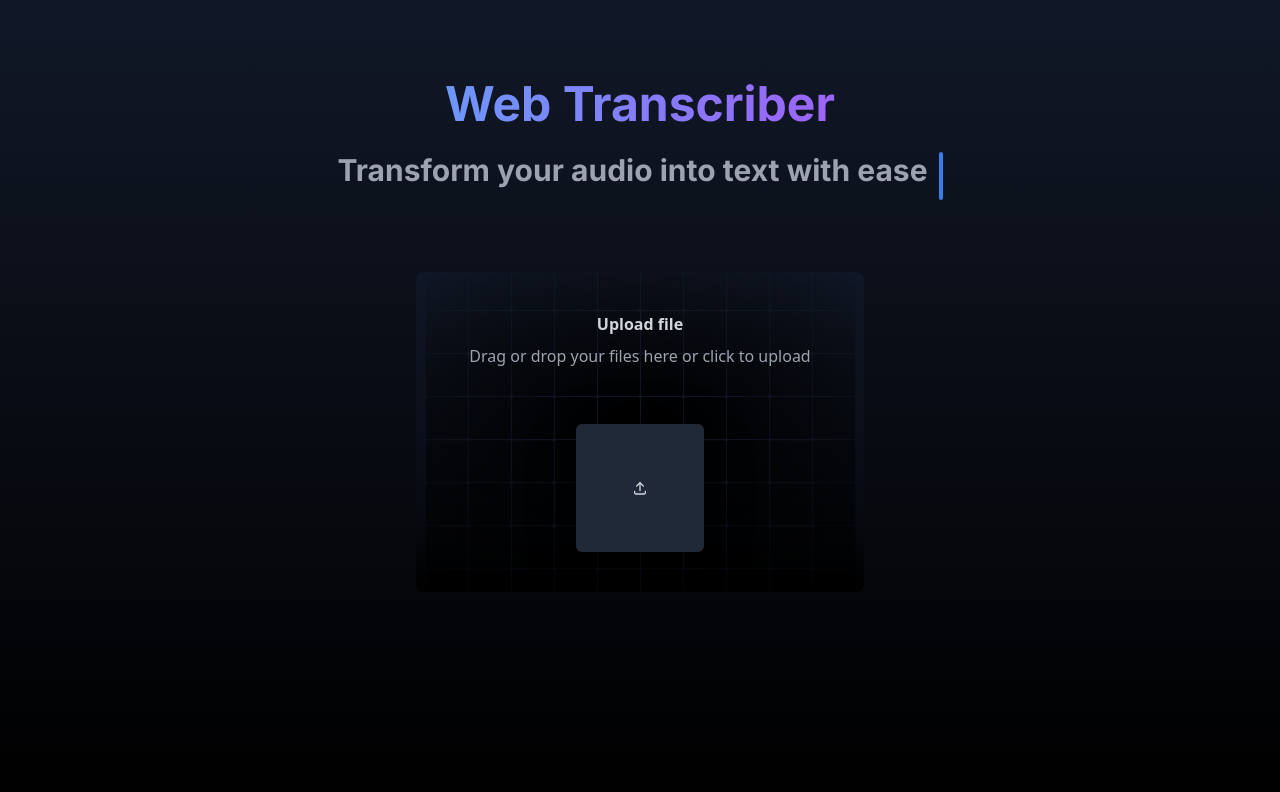
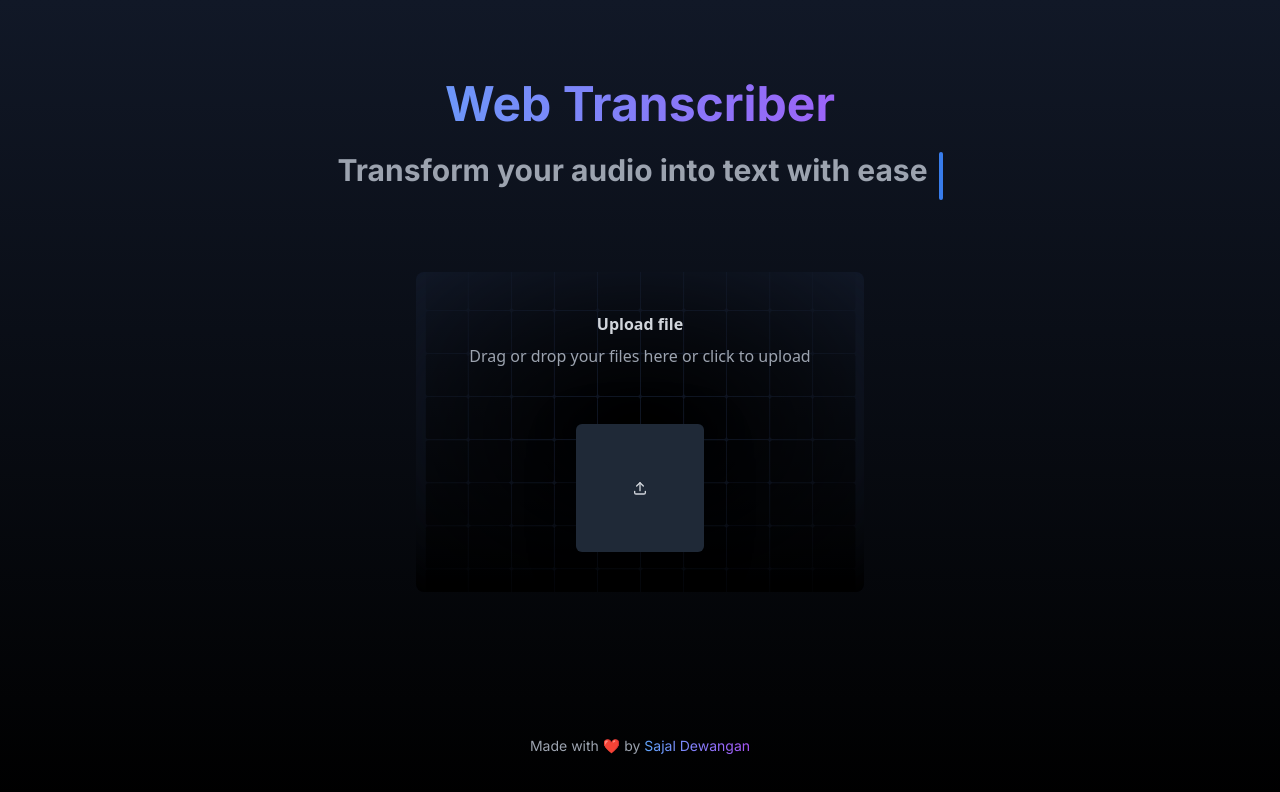
Before and after one commit to Sajal0208/web-transcriber-client, a Next.js app: page / in a window 1280 px wide. Shown: the top 792 px of the page. Built offline with nearby package versions, Linux system fonts and the light colour scheme.

Commit message:
Added footer

```diff
--- a/src/app/page.tsx
+++ b/src/app/page.tsx
@@ -182,6 +182,9 @@ const HeroSection = () => {
         </div>
       )}
       <TranscriptionPreview transcription={transcription} />
+      <footer className="text-gray-400 text-sm mt-12">
+        Made with ❤️ by <a href="https://github.com/Sajal0208" target="_blank" rel="noopener noreferrer" className=" bg-gradient-to-r from-blue-400 to-purple-500 text-transparent bg-clip-text">Sajal Dewangan</a>
+      </footer>
     </div>
   );
 };
```
